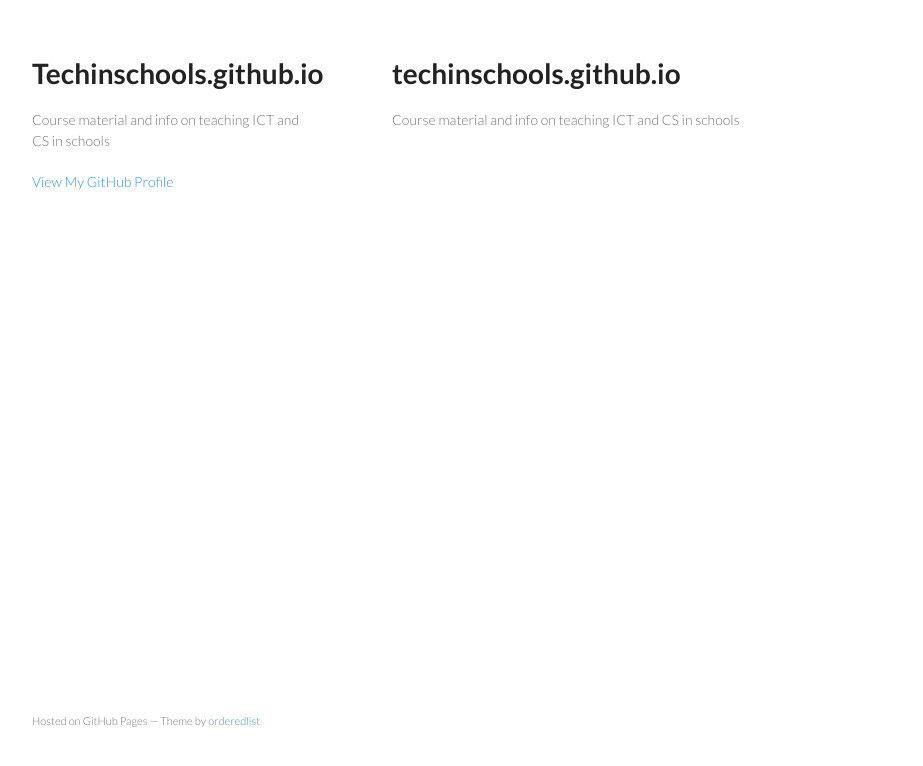
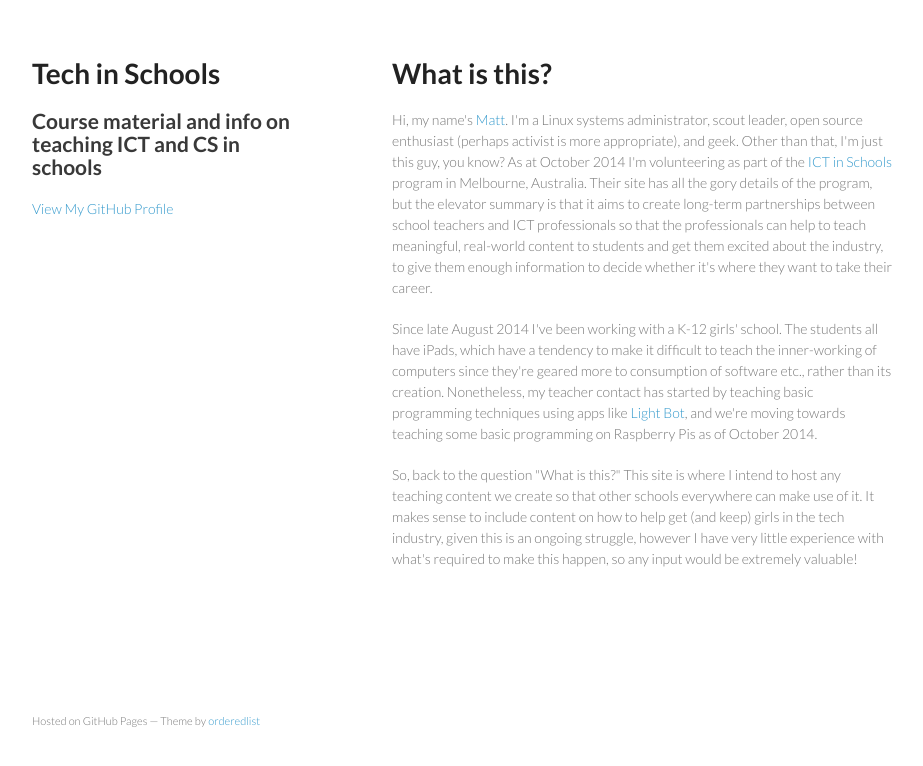
Before and after one commit to techinschools/techinschools.github.io, a plain HTML site: page index.html in a window 1280 px wide. Shown: the whole page, without its empty margins (178-1101 px from the left). Drawn offline with Linux system fonts and the light colour scheme.

Commit message:
Add basic content describing website purpose
Plan is to rewrite this in jekyll blog-style format as soon as I get a chance.

```diff
--- a/index.html
+++ b/index.html
@@ -3,7 +3,7 @@
   <head>
     <meta charset="utf-8">
     <meta http-equiv="X-UA-Compatible" content="chrome=1">
-    <title>Techinschools.github.io by techinschools</title>
+    <title>Tech in Schools</title>
 
     <link rel="stylesheet" href="stylesheets/styles.css">
     <link rel="stylesheet" href="stylesheets/pygment_trac.css">
@@ -15,24 +15,56 @@
   <body>
     <div class="wrapper">
       <header>
-        <h1>Techinschools.github.io</h1>
-        <p>Course material and info on teaching ICT and CS in schools</p>
-
+        <h1>Tech in Schools</h1>
+        <h2>Course material and info on teaching ICT and CS in
+          schools</h2>
 
         <p class="view"><a href="https://github.com/techinschools">View My GitHub Profile</a></p>
 
       </header>
       <section>
-        <h1>
-<a name="techinschoolsgithubio" class="anchor" href="#techinschoolsgithubio"><span class="octicon octicon-link"></span></a>techinschools.github.io</h1>
-
-<p>Course material and info on teaching ICT and CS in schools</p>
+        <h1><a name="whatisthis" class="anchor" href="#whatisthis"><span
+              class="octicon octicon-link"></span></a>What is this?</h1>
+        <p>
+        Hi, my name's <a href="https://github.com/mattcen">Matt</a>.
+        I'm a Linux systems administrator, scout leader, open source
+        enthusiast (perhaps activist is more appropriate), and geek.
+        Other than that, I'm just this guy, you know? As at October 2014
+        I'm volunteering as part of the <a
+          href="http://www.scientistsinschools.edu.au/ICT/">ICT in
+          Schools</a> program in Melbourne, Australia. Their site has
+        all the gory details of the program, but the elevator summary is
+        that it aims to create long-term partnerships between school
+        teachers and ICT professionals so that the professionals can
+        help to teach meaningful, real-world content to students and get
+        them excited about the industry, to give them enough information
+        to decide whether it's where they want to take their career.
+        </p>
+        <p>
+        Since late August 2014 I've been working with a K-12 girls'
+        school. The students all have iPads, which have a tendency to
+        make it difficult to teach the inner-working of computers since
+        they're geared more to consumption of software etc., rather than
+        its creation. Nonetheless, my teacher contact has started by
+        teaching basic programming techniques using apps like <a
+          href="http://lightbot.com/flash-lite.html">Light Bot</a>, and
+        we're moving towards teaching some basic programming on
+        Raspberry Pis as of October 2014.
+        </p>
+        <p>
+        So, back to the question "What is this?" This site is where I
+        intend to host any teaching content we create so that other
+        schools everywhere can make use of it. It makes sense to include
+        content on how to help get (and keep) girls in the tech
+        industry, given this is an ongoing struggle, however I have very
+        little experience with what's required to make this happen, so
+        any input would be extremely valuable!
+        </p>
       </section>
       <footer>
         <p><small>Hosted on GitHub Pages &mdash; Theme by <a href="https://github.com/orderedlist">orderedlist</a></small></p>
       </footer>
     </div>
     <script src="javascripts/scale.fix.js"></script>
-
   </body>
 </html>
```
